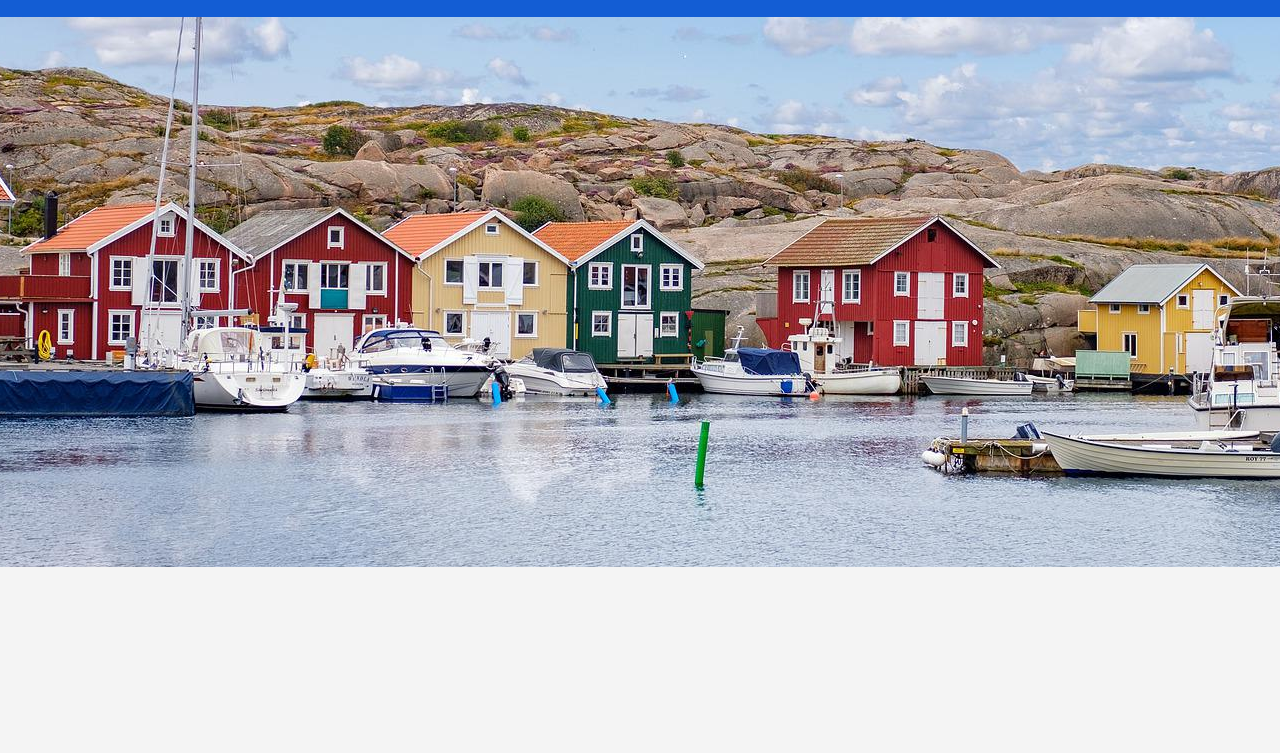
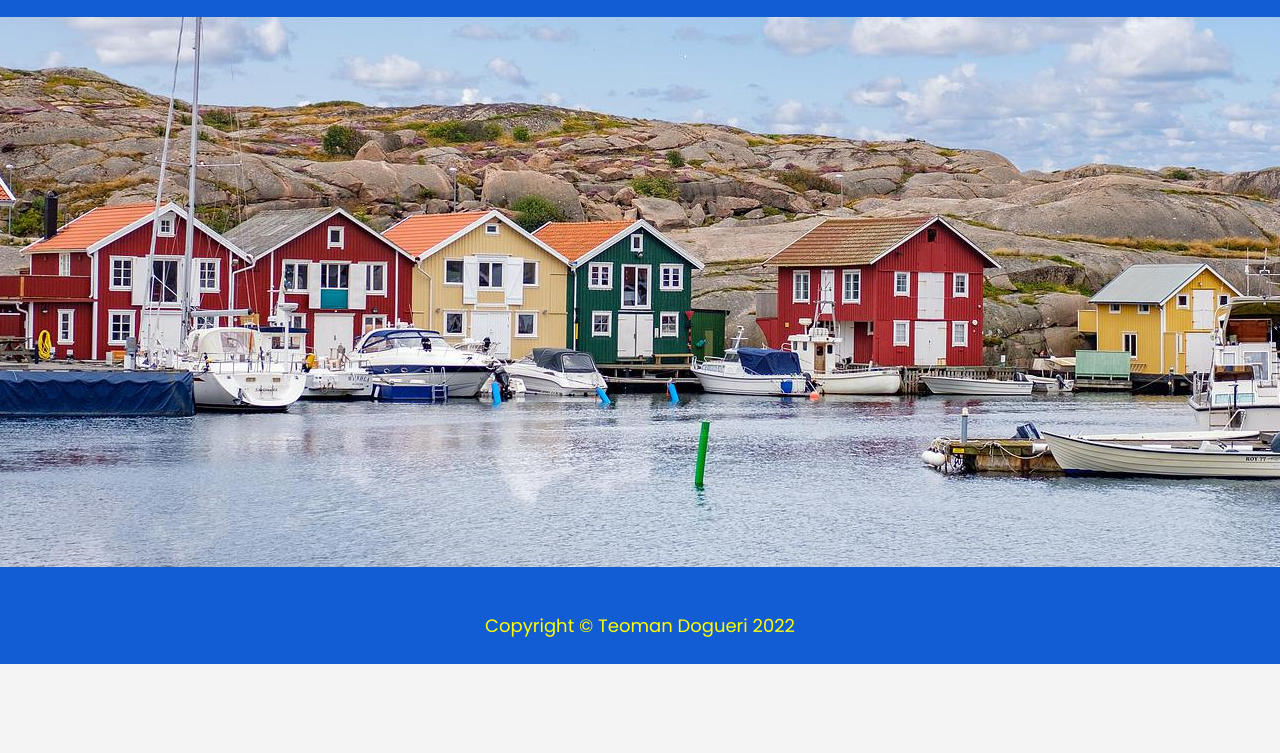
Before and after one commit to SwiftTeo/Sverige, a plain HTML site: page index.html in a window 1280 px wide. Shown: the part 199-952 px from the top of the page. After the commit the page ends 863 px from the top, so only its background shows below. Drawn offline with Linux system fonts and the light colour scheme; a web font is replaced by a local one.

Commit message:
Add files via upload

```diff
--- a/css/style.css
+++ b/css/style.css
@@ -110,7 +110,6 @@ footer {
   color: yellow;
   font-size: 18px;
   text-align: center;
-  margin: 400px 0 0 0;
 }
 
 @media(max-width:768px){
```
